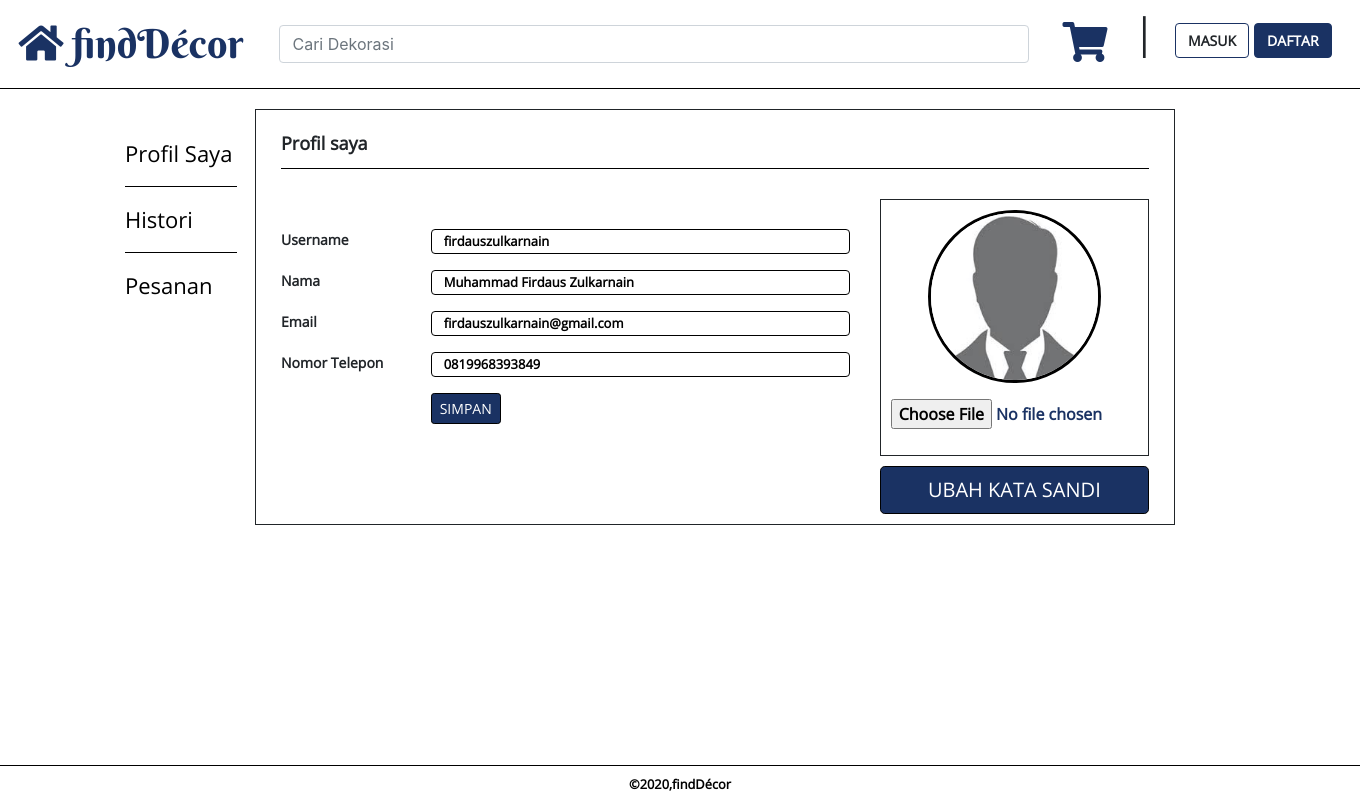
After one commit to winaartha/findDecor, a PHP site: page /profil.php in a window 1360 px wide. The commit adds this page. Run offline with PHP 8.4, Linux system fonts and the light colour scheme.

Commit message:
Menambahkan file profile

```diff
--- a/finddecor/css/style.css
+++ b/finddecor/css/style.css
@@ -114,6 +114,110 @@
 
 hr {
     border-color: black;
+}
+
+/* MENU SAMPING */
+.menu a {
+    font-family: 'OpenSans';
+    font-size: 22px;
+    color: black;
+}
+
+.menu hr {
+    width: 70%;
+    margin-left: 0px;
+}
+
+
+/* Profil */
+.kotak {
+    background-color: white;
+    border-style: solid;
+    border-width: 1px;
+    margin-top: 20px;
+    width: 100%;
+    padding: 10px;
+    margin-left: -60px;
+}
+
+.kotak hr {
+    margin-bottom: 10px;
+    margin-top: -5px;
+}
+
+.kotak .isi {
+    margin-top: 50px;
+}
+
+.kotak p {
+    font-family: 'OpenSans';
+    font-size: 18px;
+    margin-top: 10px;
+    font-weight: 800;
+}
+
+.kotak .isi p {
+    font-family: 'OpenSans';
+    font-size: 14px;
+    font-weight: 600;
+    margin-top: 20px;
+}
+
+.kotak .form-control {
+    max-height: 25px !important;
+    border-style: solid;
+    border-color: black;
+    font-family: 'OpenSans';
+    font-weight: 600;
+    font-size: 13px;
+    color: black;
+}
+
+.kotakfoto {
+    background-color: white;
+    border-style: solid;
+    border-width: 1px;
+    margin-top: 20px;
+    width: 100%;
+    padding: 10px;
+    text-align: center;
+    margin-bottom: 10px;
+    align-content: center;
+}
+
+.kotakfoto img {
+    border-width: 3px;
+    border-style: solid;
+    border-color: black;
+}
+
+.tombol {
+    border-style: solid;
+    border-color: black;
+    border-width: 1px;
+    background-color: #1A3263;
+    color: white;
+    text-transform: uppercase;
+    font-family: 'OpenSans';
+}
+
+.file {
+    color: #1A3263;
+    font-weight: 600;
+    font-family: 'OpenSans';
+}
+
+.footer1 {
+    border-top: black;
+    border-top-style: solid;
+    border-top-width: 1px;
+    padding: 5px;
+}
+
+.footer1 small {
+    font-family: 'OpenSans';
+    color: black;
+    font-weight: 600;
 }
 
 
@@ -234,4 +338,14 @@ hr {
     .shop:hover {
         color: black;
     }
+
+    .profil:hover {
+        color: black;
+    }
+
+    .tombol:hover {
+        color: #1A3263;
+        background-color: white;
+        font-weight: 800;
+    }
 }
--- /dev/null
+++ b/finddecor/profil.php
@@ -0,0 +1,88 @@
+<!DOCTYPE html>
+<html lang="en">
+
+<head>
+    <meta charset="UTF-8">
+    <meta name="viewport" content="width=device-width, initial-scale=1.0">
+
+    <?php include "template/headtags.html"; ?>
+
+    <title>My Profil</title>
+</head>
+
+<body>
+    <!-- Navbar -->
+    <?php include "template/header.php"; ?>
+    <!-- NAVBAR END -->
+
+    <!-- CONTENT START -->
+    <div class="container">
+        <div class="row">
+            <div class="col-lg-2 mt-5">
+                <div class="menu">
+                    <a href="#">Profil Saya</a>
+                    <hr>
+                    <a href="#">Histori</a>
+                    <hr>
+                    <a href="#">Pesanan</a>
+                </div>
+            </div>
+            <div class="col-lg-10">
+                <div class="kotak">
+                    <form action="" method="POST">
+                        <div class="container">
+                            <p>Profil saya</p>
+                            <hr>
+                            <div class="row">
+                                <div class="col-lg-2">
+                                    <div class="isi">
+                                        <p>Username</p>
+                                        <p>Nama</p>
+                                        <p>Email</p>
+                                        <p>Nomor Telepon</p>
+                                    </div>
+                                </div>
+                                <div class="col-lg-6">
+                                    <div class="isi">
+                                        <div class="form-group">
+                                            <input type="text" class="form-control" name="username" id="username" value="firdauszulkarnain" autocapitalize="off">
+                                        </div>
+                                        <div class="form-group">
+                                            <input type="text" class="form-control" name="nama" id="nama" autocomplete="off" value="Muhammad Firdaus Zulkarnain">
+                                        </div>
+                                        <div class="form-group">
+                                            <input type="text" class="form-control" name="email" id="email" autocomplete="off" value="firdauszulkarnain@gmail.com">
+                                        </div>
+                                        <div class="form-group">
+                                            <input type="text" class="form-control" name="notelp" id="notelp" autocomplete="off" value="0819968393849">
+                                        </div>
+                                    </div>
+                                    <button type="submit" name="submit" class="btn btn-sm tombol">Simpan</button>
+                                </div>
+                                <div class="col-lg-4">
+                                    <div class="kotakfoto">
+                                        <img src="assets/img/profile/Default.jpg" alt="" class="rounded-circle" width="70%">
+                                        <div class="form-group">
+                                            <input type="file" class="form-control-file mt-3 file">
+                                        </div>
+                                    </div>
+                                    <a href="#" class="btn btn-lg btn-block tombol">Ubah Kata Sandi</a>
+                                </div>
+                            </div>
+                        </div>
+                    </form>
+                </div>
+            </div>
+        </div>
+    </div>
+    <!-- CONTENT END -->
+
+    <!-- FOOTER -->
+    <div class="fixed-bottom text-center footer1">
+        <small>&copy;2020,findDécor</small>
+    </div>
+
+
+</body>
+
+</html>
--- /dev/null
+++ b/finddecor/template/header.php
@@ -0,0 +1,20 @@
+<!-- Navbar -->
+<nav class="navbar navbar-expand-lg navbar-light sticky-top">
+    <a class="navbar-brand" href="#"><i class="fas fa-fw fa-home"></i></a>
+    <a class="navbar-brand title" href="#">findDécor</a>
+    <button class="navbar-toggler" type="button" data-toggle="collapse" data-target="#navbarNavAltMarkup" aria-controls="navbarNavAltMarkup" aria-expanded="false" aria-label="Toggle navigation">
+        <span class="navbar-toggler-icon"></span>
+    </button>
+    <div class="collapse navbar-collapse" id="navbarNavAltMarkup">
+        <div class="navbar-nav">
+            <form class="form-inline">
+                <input class="form-control mr-sm-2" type="search" placeholder="Cari Dekorasi">
+            </form>
+            <a class="navbar-brand" href="#"><i class="fas fa-shopping-cart shop"></i></a>
+            <p class="batas">|</p>
+            <a class="nav-item btn masuk" href="#">Masuk</a>
+            <a class="nav-item btn daftar" href="#">Daftar</a>
+        </div>
+    </div>
+</nav>
+<!-- NAVBAR END -->
--- /dev/null
+++ b/finddecor/template/headtags.html
@@ -0,0 +1,8 @@
+  <!-- Bootstrap CSS -->
+  <link rel="stylesheet" href="css/bootstrap.min.css">
+
+  <!-- My CSS -->
+  <link rel="stylesheet" href="css/style.css">
+
+  <!-- FONT AWESOME -->
+  <link rel="stylesheet" href="assets/fontawesome-free/css/all.min.css">
```
Also changed, not shown: finddecor/index.html (deleted, +0 -214 lines), finddecor/index.php (added, +195 -0 lines), finddecor/assets/img/profile/Default.jpg (added).
